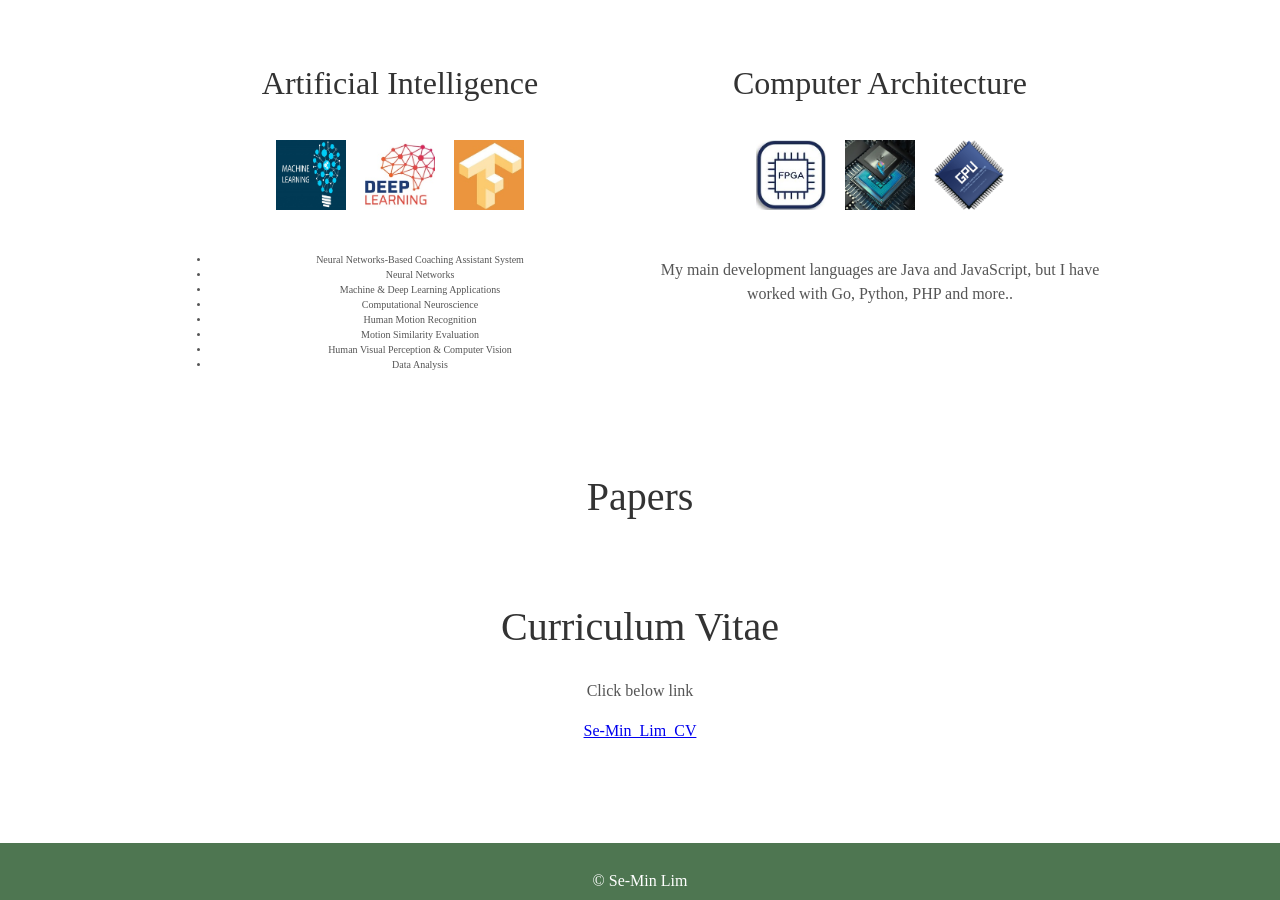
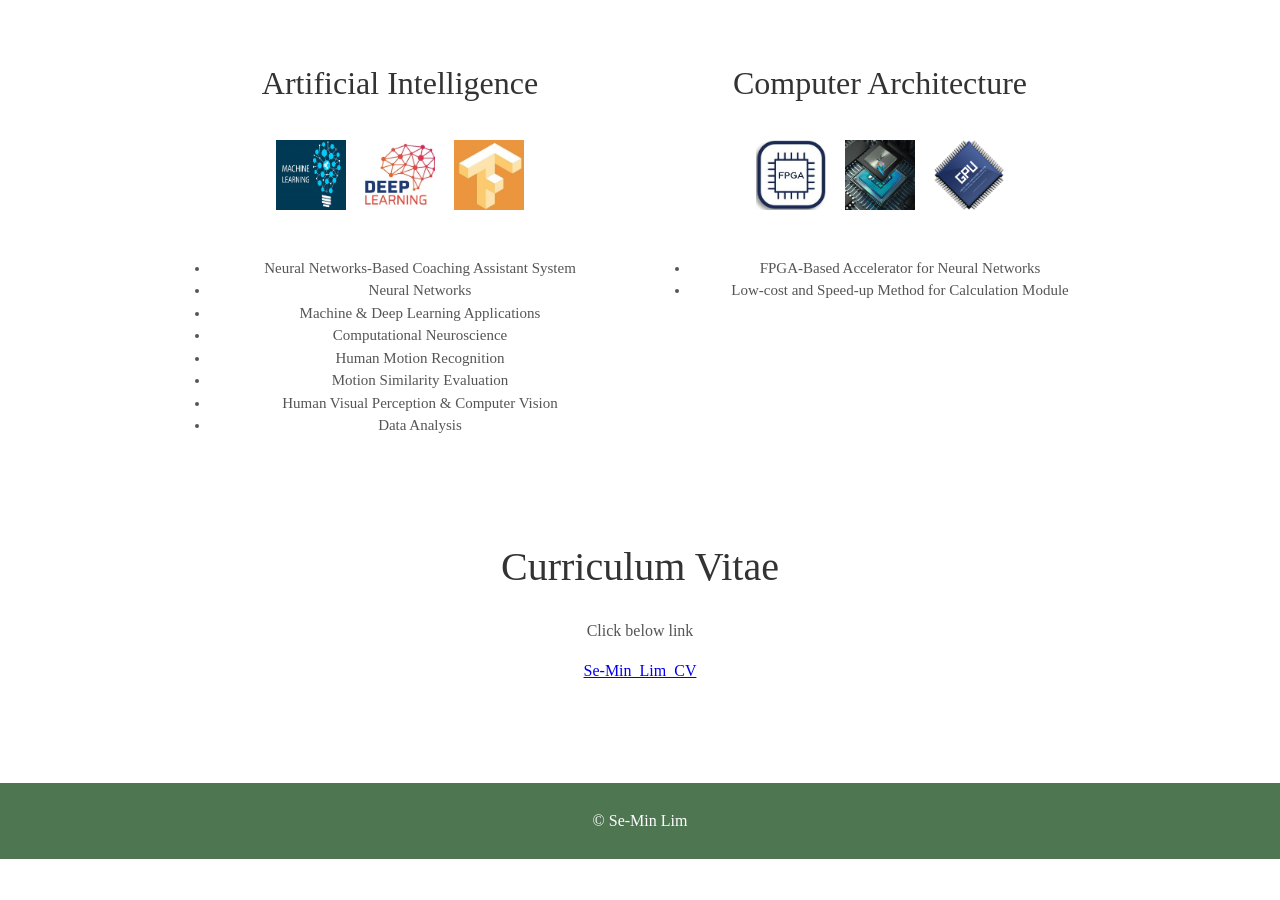
Before and after one commit to SeMinLim/SeMinLim.github.io, a Jekyll site: the page built from index.html, in a window 1280 px wide and 900 px high, scrolled down 1068 px. Built offline with Jekyll 4.4.1, drawn with Linux system fonts in a browser that asks for light colours; some web fonts are replaced; after the commit the page ends 1927 px from its top, so only the background shows below that.

Commit message:
Update about.html

```diff
--- a/_includes/about.html
+++ b/_includes/about.html
@@ -7,7 +7,7 @@
       <img width="70" height="70" src="/assets/MachineLearning.png"/>
       <img width="70" height="70" src="/assets/DeepLearning.jpg"/>
       <img width="70" height="70" src="/assets/Tensorflow.jpeg"/>
-    <ul style="font-size:10px;">
+    <ul style="font-size:15px;">
       <li>Neural Networks-Based Coaching Assistant System</li>
       <li>Neural Networks</li>
       <li>Machine & Deep Learning Applications</li>
@@ -23,9 +23,9 @@
       <img width="70" height="70" src="/assets/FPGA.jpeg"/>
       <img width="70" height="70" src="/assets/SoC.jpg"/>
       <img width="70" height="70" src="/assets/GPU.png"/>
-    <p>My main development languages are Java and JavaScript, but I have worked with Go, Python, PHP and more..</p>
+    <ul style="font-size:15px;">
+      <li>FPGA-Based Accelerator for Neural Networks</li>
+      <li>Low-cost and Speed-up Method for Calculation Module</li>
+    </ul>
   </div>
 </div>
-<div class="user-details">
-  <h1>Papers</h1>
-</div>
```
